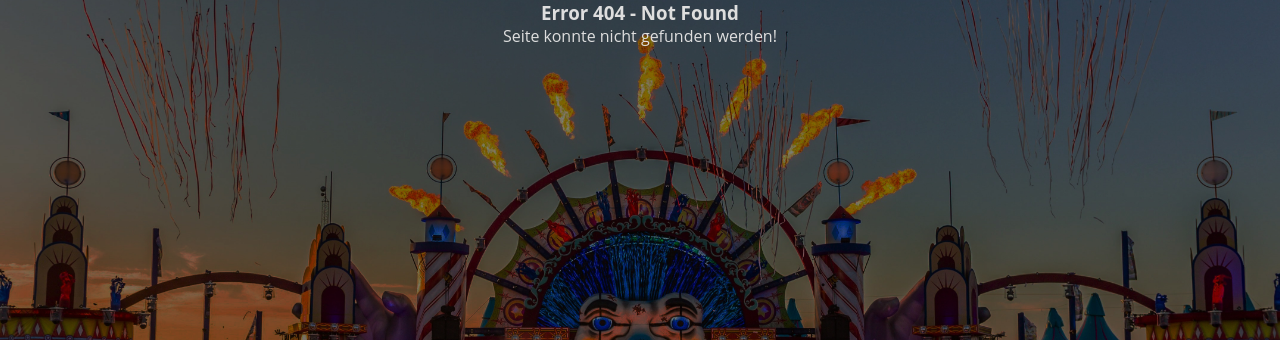
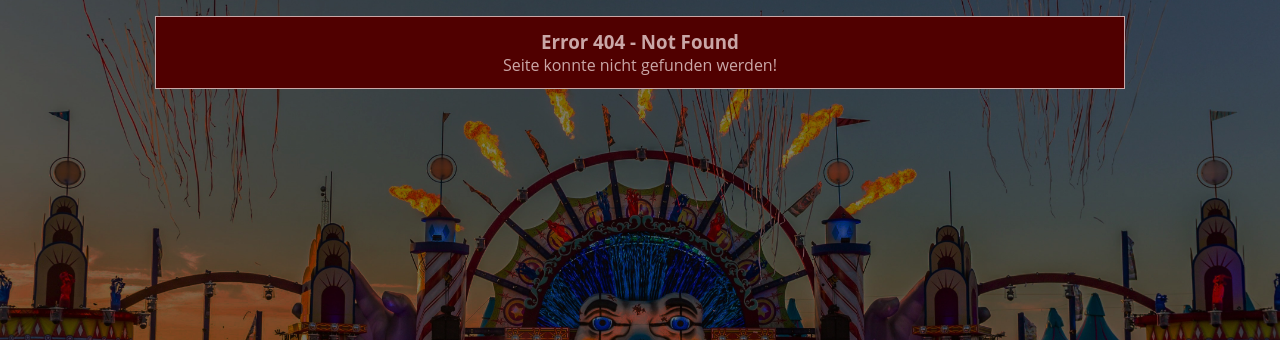
Before and after one commit to fh-erfurt/bord-festival-website, a PHP site: page /index.php?a=error404 in a window 1280 px wide. Shown: the part 130-470 px from the top of the page. Run offline with PHP 8.4, Linux system fonts and the light colour scheme; some libraries are stand-ins or nearby versions.

Commit message:
adjusted error404

```diff
--- a/views/pages/error404.php
+++ b/views/pages/error404.php
@@ -1,10 +1,12 @@
 <div class="row">
 	<div class="col-lg-6 col-md-10 col-sm-10 center clear-fix">
 		<section>
-			<h1>Error 404 - Not Found</h1>
-			<p>
-				Seite konnte nicht gefunden werden!
-			</p>
+			<div class="alert alert-danger">
+				<h1>Error 404 - Not Found</h1>
+				<p>
+					Seite konnte nicht gefunden werden!
+				</p>
+			</div>
 		</section>
 	</div>
 </div>
```
